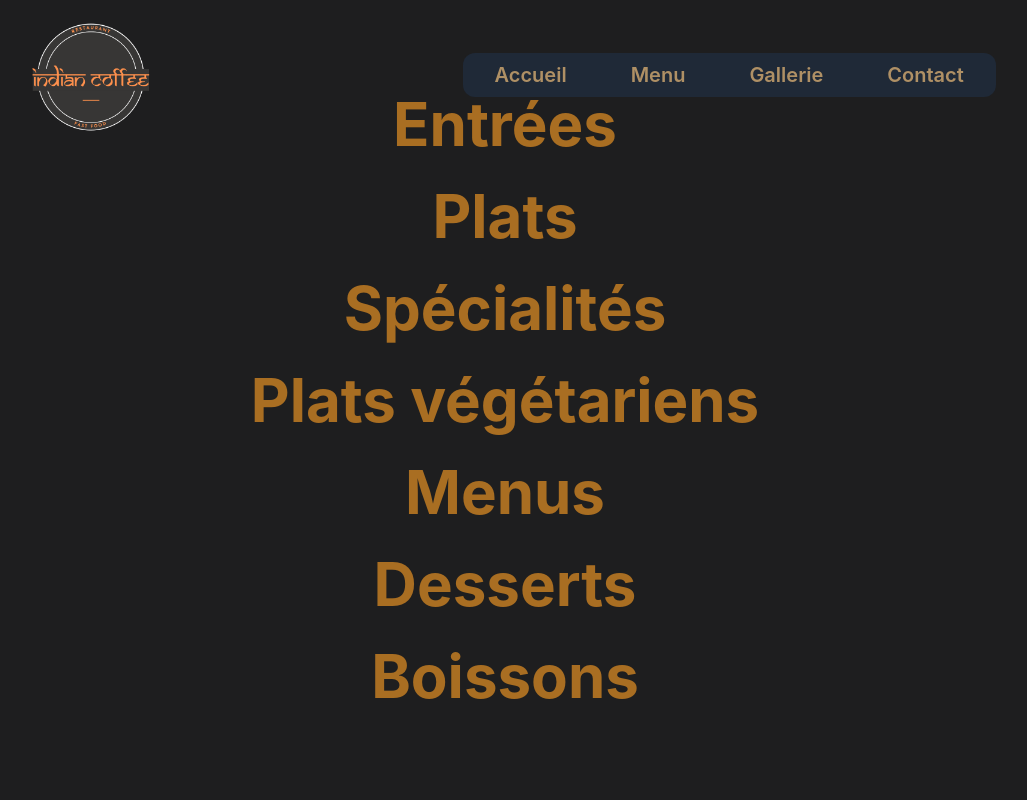
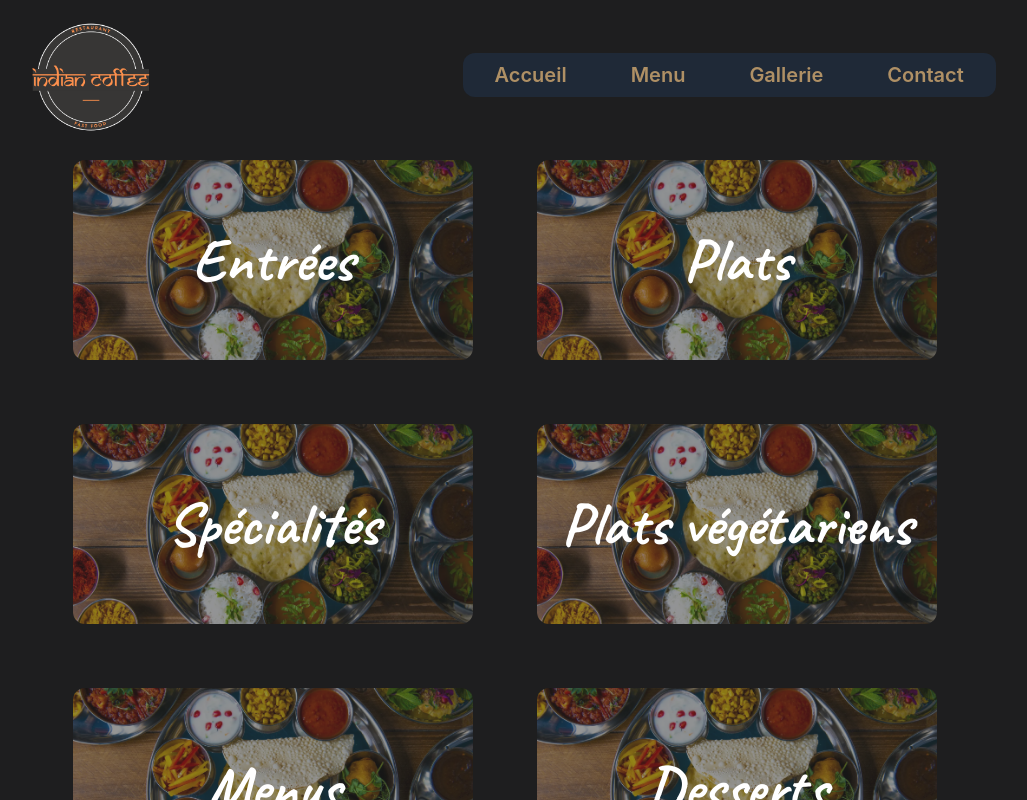
Before and after one commit to Teyik0/indian-cofee-shop, a Next.js app: page /menu in a window 1280 px wide. Shown: the top 800 px of the page, without its empty margins (135-1162 px from the left). Built offline with nearby package versions, Linux system fonts and the light colour scheme.

Commit message:
menu change

```diff
--- a/components/Home/MoreToKnow.tsx
+++ b/components/Home/MoreToKnow.tsx
@@ -4,7 +4,7 @@ import { useRouter } from 'next/router';
 const MoreToKnow = () => {
   const router = useRouter();
   const rectStyle = `flex flex-col w-[100vw] sm:w-[500px] h-[500px] lg:w-[400px] lg:h-[400px] xl:w-[500px] xl:h-[500px]
-  bg-white lg:-translate-y-32 sm:rounded-xl p-8 text-center justify-center items-center`;
+  bg-white sm:rounded-xl p-8 text-center justify-center items-center`;
   return (
     <section className='pt-12 pb-12 sm:p-12 flex flex-col justify-center items-center'>
       <div className='flex flex-col sm:flex-row justify-center items-center sm:flex-wrap gap-8'>
--- a/pages/menu.tsx
+++ b/pages/menu.tsx
@@ -31,8 +31,8 @@ const menu = () => {
         <link rel='icon' href='/favicon.png' />
       </Head>
 
-      <section className='w-full p-4 flex items-center justify-center text-white h-[100vh]'>
-        <div className='mt-8 text-center text-[#a96e22]'>
+      <section className='w-full p-4 flex items-center justify-center font-caveat pt-32 pb-32'>
+        <div className='mt-8 text-center flex flex-row flex-wrap gap-16 justify-center items-center'>
           {[
             { name: 'Entrées', link: '/menu/entrees' },
             { name: 'Plats', link: '/menu/plats' },
@@ -43,12 +43,12 @@ const menu = () => {
             { name: 'Boissons', link: '/menu/boissons' },
           ].map((item: any) => (
             <Link key={item.name} href={item.link}>
-              <h2
-                className='mb-8 text-5xl xl:text-6xl font-bold hover:underline
-              hover:underline-offset-2 hover:text-[#786617]'
+              <div
+                className='w-[400px] h-[200px] bg-[#2a2a2a] rounded-xl flex justify-center items-center
+              bg-image4 hover:scale-110 duration-300 ease-in-out text-white hover:text-[#786617]'
               >
-                {item.name}
-              </h2>
+                <h2 className='text-5xl xl:text-6xl font-bold'>{item.name}</h2>
+              </div>
             </Link>
           ))}
         </div>
```
